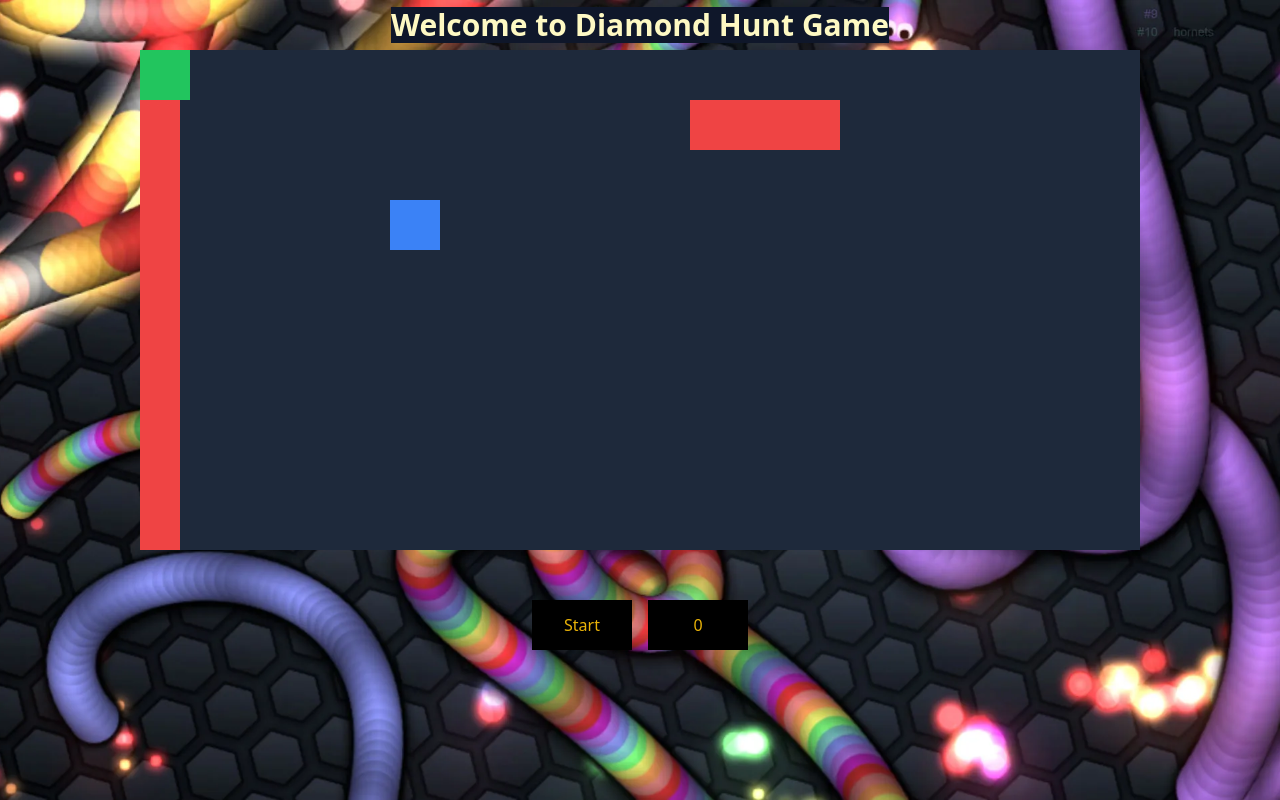
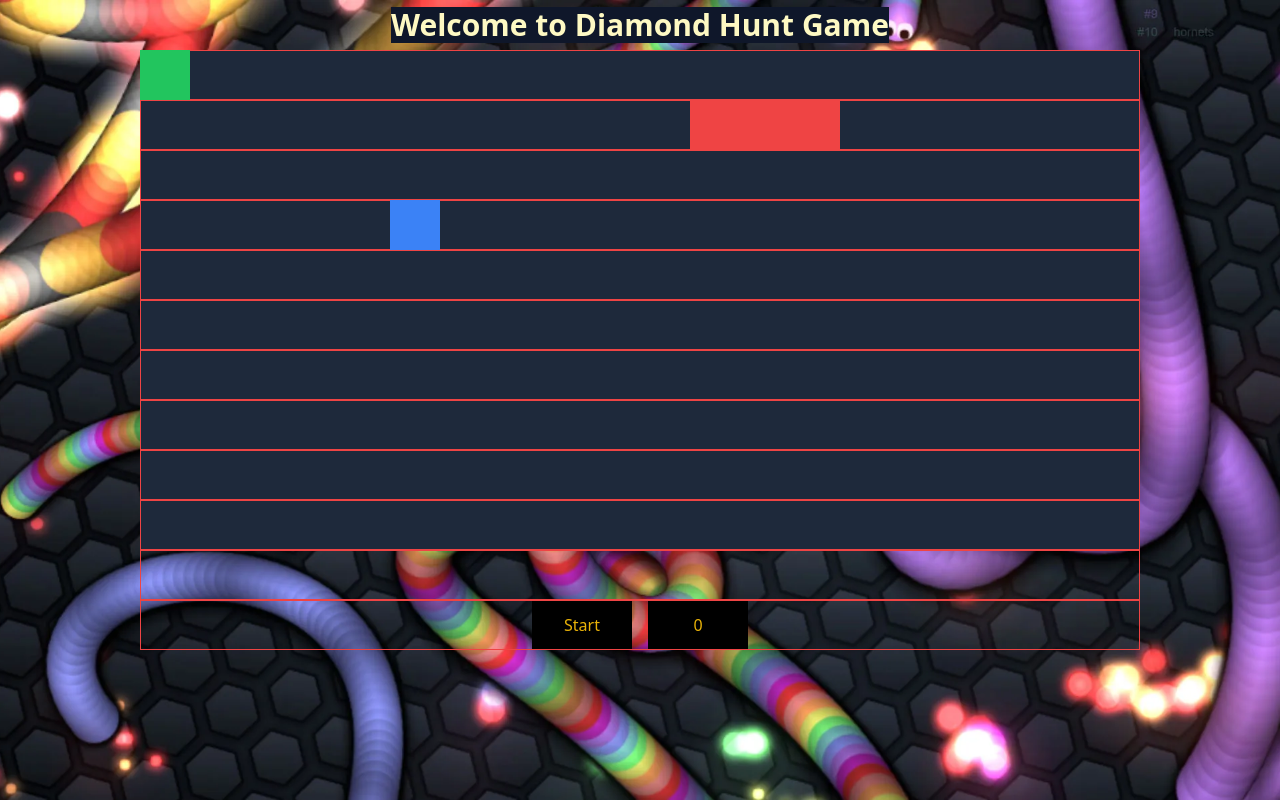
Before and after one commit to Suddhu018/Q2FOG_snake-Diamond, a React (Vite) app: page / in a window 1280 px wide. Both pictures are taken after a click on the button "MOVE TO ARENA". Built offline with nearby package versions, Linux system fonts and the light colour scheme.

Commit message:
Update Try.jsx

```diff
--- a/Components/Try.jsx
+++ b/Components/Try.jsx
@@ -176,7 +176,7 @@ export default function GamePitx() {
 
   {/* Display the pit */}
         {[...Array(numRows)].map((_, rowIdx) => (
-          <div key={`row-${rowIdx}`} className="flex">
+          <div key={`row-${rowIdx}`} className="">
             {[...Array(numCols)].map((_, colIdx) => (
               <div
                 key={`dot-${rowIdx}-${colIdx}`}
```
